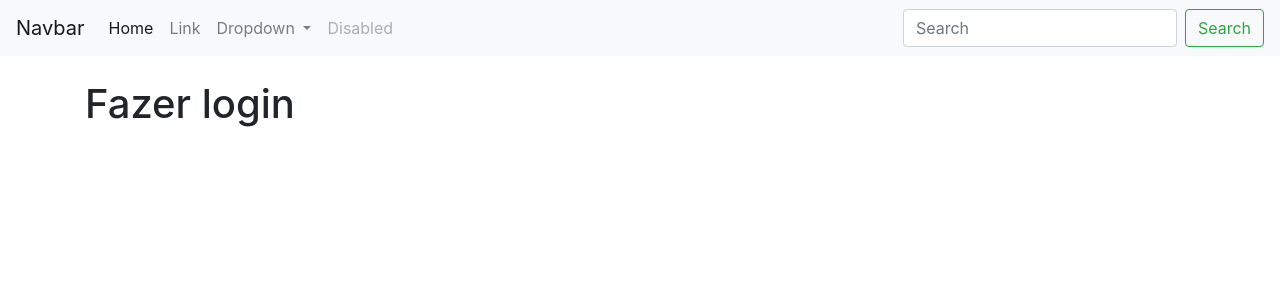
After one commit to Gustavo-F/blog-django-girls, a Django app: page /login/ in a window 1280 px wide. The commit adds this page. Shown: the top 300 px of the page. Run offline with Django 3.2, Linux system fonts and the light colour scheme; some libraries are stand-ins or nearby versions.

Commit message:
Created intial views, urls and templates archives

```diff
--- /dev/null
+++ b/post/templates/post/login.html
@@ -0,0 +1,5 @@
+{% extends 'base.html' %}
+
+{% block content %}
+    <h1>Fazer login</h1>
+{% endblock content %}
--- /dev/null
+++ b/post/templates/post/register.html
@@ -0,0 +1 @@
+<h1>USUARIO LOGADO</h1>
--- a/post/urls.py
+++ b/post/urls.py
@@ -7,5 +7,7 @@ app_name = 'post'
 
 urlpatterns = [
     path('', view=views.index, name='index'),
-    path('post/<slug>', view=views.index, name='index'),
+    path('login/', view=views.login, name='login'),
+    path('register/', view=views.register, name='register'),
+    path('post_details/<slug>/', view=views.post_details, name='post_details'),
 ]
--- a/post/views.py
+++ b/post/views.py
@@ -1,5 +1,19 @@
 from django.shortcuts import render
+from django.contrib.auth.decorators import login_required
 
 
+@login_required
 def index(request):
-    return render(request=request, template_name='post/index.html')
+    return render(request, 'post/index.html')
+
+
+def login(request):
+    return render(request, 'post/login.html')
+
+
+def register(request):
+    return render(request, 'post/register.html')
+
+
+def post_details(request):
+    return render(request, 'post/post_details.html')
--- a/templates/base.html
+++ b/templates/base.html
@@ -4,16 +4,12 @@
 <html lang="en">
 
 <head>
-    <meta charset="UTF-8">
-    <meta name="viewport" content="width=device-width, initial-scale=1.0">
+    {% include 'partial/_head.html' %}
     <title>Blog</title>
-
-    <link rel="stylesheet" href="https://maxcdn.bootstrapcdn.com/bootstrap/4.0.0/css/bootstrap.min.css"
-        integrity="sha384-Gn5384xqQ1aoWXA+058RXPxPg6fy4IWvTNh0E263XmFcJlSAwiGgFAW/dAiS6JXm" crossorigin="anonymous">
 </head>
 
 <body>
-    <div class="container">
+    <div>
         <!-- Nav -->
         <section>
             {% include 'partial/_nav.html' %}
@@ -21,15 +17,15 @@
 
         <!-- Content -->
         <section>
-            <div>
-                <h1>Olá Mundo</h1>
-            </div>
+            <main class=" container mt-4 mb-4">
+                {% block content %}{% endblock content %}
+            </main>
         </section>
 
         <!-- Footer -->
         <section>
             <footer>
-
+                {% include 'partial/_footer.html' %}
             </footer>
         </section>
     </div>
--- a/templates/partial/_head.html
+++ b/templates/partial/_head.html
@@ -0,0 +1,4 @@
+<meta charset="UTF-8">
+<meta name="viewport" content="width=device-width, initial-scale=1.0">
+<link rel="stylesheet" href="https://maxcdn.bootstrapcdn.com/bootstrap/4.0.0/css/bootstrap.min.css"
+    integrity="sha384-Gn5384xqQ1aoWXA+058RXPxPg6fy4IWvTNh0E263XmFcJlSAwiGgFAW/dAiS6JXm" crossorigin="anonymous">
```
Also changed, not shown: post/templates/post/login_register.html (deleted), post/templates/post/post_details.html (added).
